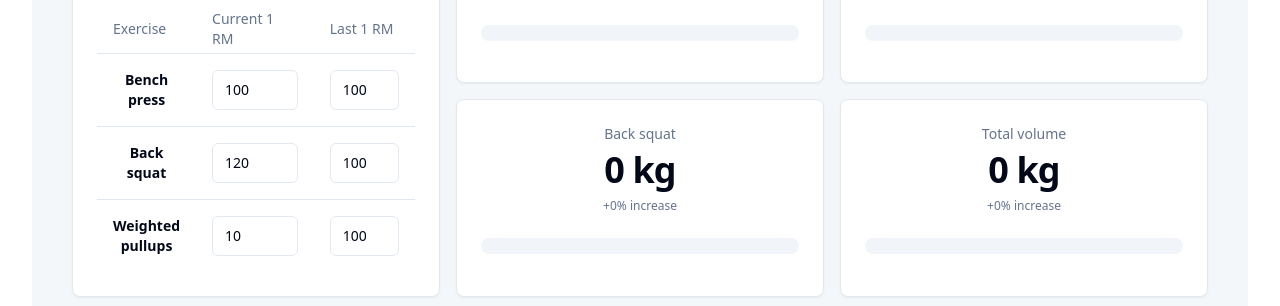
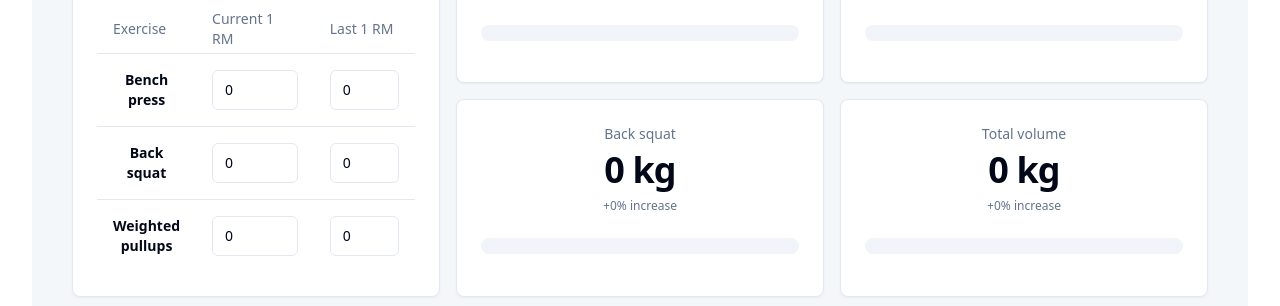
Before and after one commit to vrnvu/lifts, a React (Vite) app: page / in a window 1280 px wide. Shown: the part 315-621 px from the top of the page. Built offline with nearby package versions, Linux system fonts and the light colour scheme.

Commit message:
Cluster modifies the values of UserConfig

```diff
--- a/src/App.tsx
+++ b/src/App.tsx
@@ -5,7 +5,7 @@ import { Tabs, TabsContent, TabsList, TabsTrigger } from "@/components/ui/tabs"
 
 import PlanView from './views/PlanView'
 import ProgramView from './views/ProgramView'
-import UserConfigProvider from './context/UserConfigContext'
+import { UserConfigProvider } from './context/UserConfigContext'
 
 
 function App() {
--- a/src/components/Cluster.tsx
+++ b/src/components/Cluster.tsx
@@ -15,8 +15,13 @@ import {
   TableHeader,
   TableRow,
 } from "@/components/ui/table"
+import { UserConfigContext } from "@/context/UserConfigContext";
 
-export default function Cluster() {
+import { useContext } from "react";
+
+export interface ClusterProps {}
+export default function Cluster({}: ClusterProps) {
+	const userConfig = useContext(UserConfigContext);
 
   return (
     <Card>
@@ -42,13 +47,13 @@ export default function Cluster() {
                 <Label htmlFor="ex-1" className="sr-only">
                   Current 1RM
                 </Label>
-                <Input id="ex-1" type="number" defaultValue="100"/>
+                <Input id="ex-1" type="number" defaultValue={userConfig?.benchPress} onChange={(e) => userConfig?.setBenchPress(e.target.valueAsNumber)}/>
               </TableCell>
               <TableCell>
                 <Label htmlFor="last-ex-1" className="sr-only">
                   Last 1RM
                 </Label>
-                <Input id="last-ex-1" type="number" defaultValue="100" />
+                <Input id="last-ex-1" type="number" defaultValue="0" />
               </TableCell>
             </TableRow>
 
@@ -58,13 +63,13 @@ export default function Cluster() {
                 <Label htmlFor="ex-2" className="sr-only">
                   Current 1RM
                 </Label>
-                <Input id="ex-2" type="number" defaultValue="120" />
+                <Input id="ex-2" type="number" defaultValue={userConfig?.backSquat} onChange={(e) => userConfig?.setBackSquat(e.target.valueAsNumber)}/>
               </TableCell>
               <TableCell>
                 <Label htmlFor="last-ex-2" className="sr-only">
                   Last 1RM
                 </Label>
-                <Input id="last-ex-2" type="number" defaultValue="100" />
+                <Input id="last-ex-2" type="number" defaultValue="0" />
               </TableCell>
             </TableRow>
 
@@ -74,13 +79,13 @@ export default function Cluster() {
                 <Label htmlFor="ex-3" className="sr-only">
                   Current 1RM
                 </Label>
-                <Input id="ex-3" type="number" defaultValue="10" />
+                <Input id="ex-3" type="number" defaultValue={userConfig?.weightedPullups} onChange={(e) => userConfig?.setWeightedPullups(e.target.valueAsNumber)}/>
               </TableCell>
 	      <TableCell>
                 <Label htmlFor="last-ex-3" className="sr-only">
                   Last 1RM
                 </Label>
-                <Input id="last-ex-2" type="number" defaultValue="100" />
+                <Input id="last-ex-2" type="number" defaultValue="0" />
 	      </TableCell>
             </TableRow>
           </TableBody>
--- a/src/context/UserConfigContext.tsx
+++ b/src/context/UserConfigContext.tsx
@@ -4,20 +4,14 @@ export interface UserConfig {
   benchPress: number;
   backSquat: number;
   weightedPullups: number;
-  setBenchPress?: (v: number) => void;
-  setBackSquat?: (v: number) => void;
-  setWeightedPullups?: (v: number) => void;
+  setBenchPress: (v: number) => void;
+  setBackSquat: (v: number) => void;
+  setWeightedPullups: (v: number) => void;
 }
 
-const initialUserConfig: UserConfig = {
-  benchPress: 0,
-  backSquat: 0,
-  weightedPullups: 0,
-};
+export const UserConfigContext = createContext<UserConfig | undefined>(undefined);
 
-export const UserConfigContext = createContext<UserConfig>(initialUserConfig);
-
-export default function UserConfigProvider({ children }: { children: React.ReactNode }) {
+export function UserConfigProvider({ children }: { children: React.ReactNode }) {
   const [benchPress, setBenchPress] = useState<number>(0);
   const [backSquat, setBackSquat] = useState<number>(0);
   const [weightedPullups, setWeightedPullups] = useState<number>(0);
--- a/src/views/PlanView.tsx
+++ b/src/views/PlanView.tsx
@@ -1,11 +1,14 @@
 import Cluster from "@/components/Cluster";
 import Component from "@/components/Component";
-import { UserConfigContext } from "@/context/UserConfigContext";
+import { UserConfig, UserConfigContext } from "@/context/UserConfigContext";
 import { useContext } from "react";
 
 export interface PlanViewProps {}
 export default function PlanView({}: PlanViewProps) {
-	const userConfig = useContext(UserConfigContext);
+	const userConfig: UserConfig | undefined = useContext(UserConfigContext);
+	if (userConfig == undefined) {
+		return;
+	}
 	const benchPress = userConfig.benchPress;
 	const backSquat = userConfig.backSquat;
 	const weightedPullups = userConfig.weightedPullups;
```
